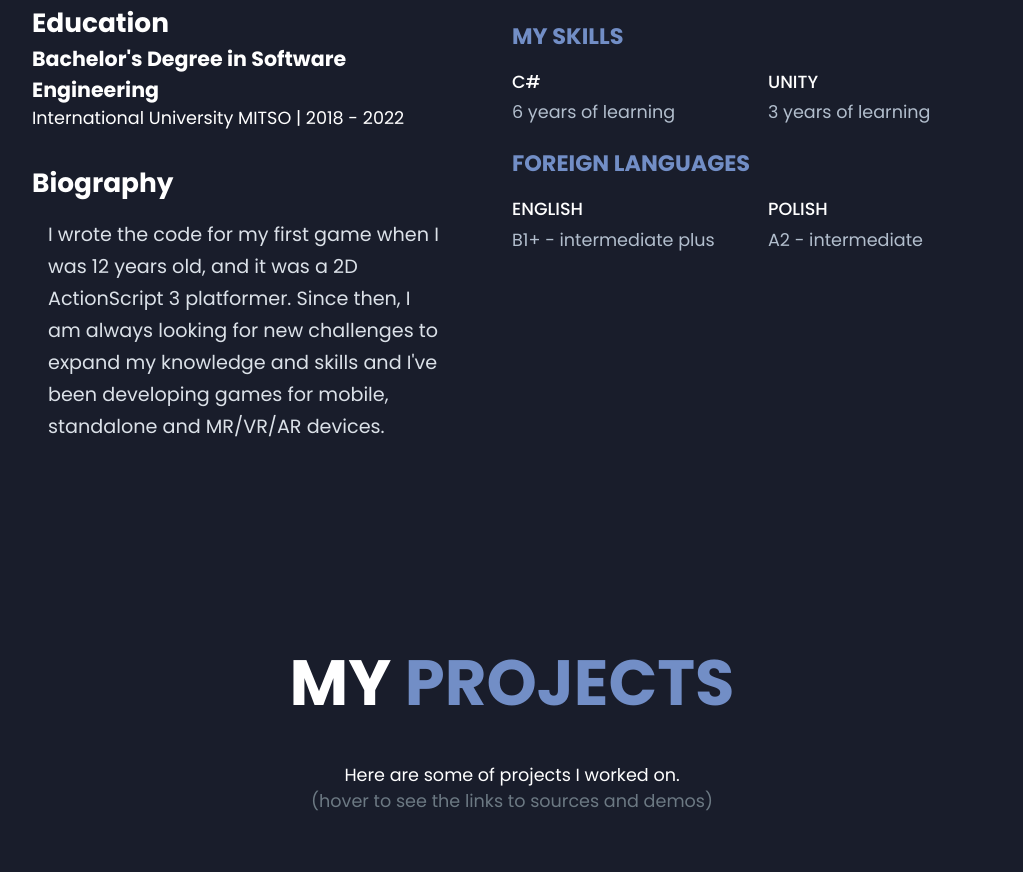
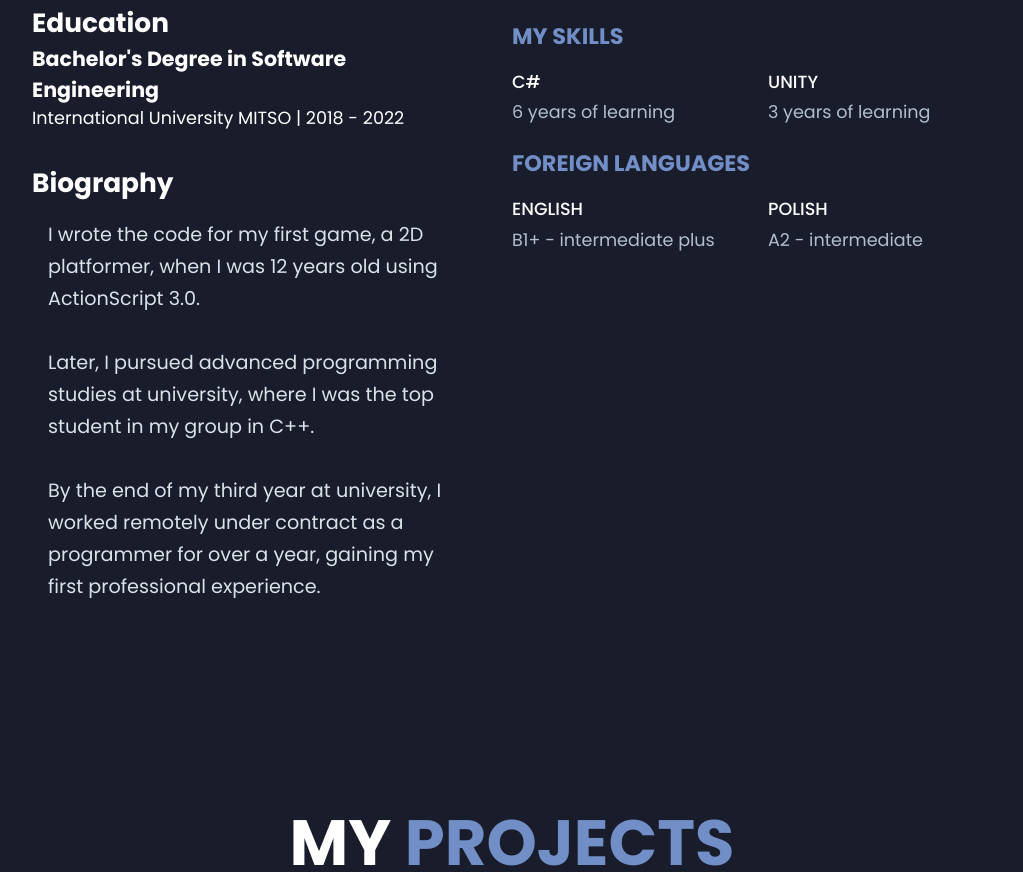
Before and after one commit to YahorPaulovich/Portfolio, a plain HTML site: page index.html in a window 1280 px wide. Shown: the part 1184-2056 px from the top of the page, without its empty margins (128-1151 px from the left). Drawn offline with Linux system fonts and the light colour scheme.

Commit message:
The biography column has been updated

```diff
--- a/index.html
+++ b/index.html
@@ -31,7 +31,7 @@
             <p>I specialize in writing clean code architecture using DI, applying design patterns, and implementing various gameplay mechanics. </p>
             <p>I love to solve complicated problems in a simple and beautiful way and by giving a problem to me you can be sure I found a creative solution for it! </p>
             <div class="btn-con">
-              <a href="cv/Yahor Paulovich's Unity Developer CV & Resume 8202024.pdf" class="main-btn">
+              <a href="cv/Yahor Paulovich's Unity Developer CV & Resume.pdf" class="main-btn">
                   <span class="btn-text">Download CV</span>
                   <span class="btn-icon"><i class="fas fa-download"></i></span>
               </a>
@@ -52,7 +52,9 @@
               <p></p>
 
               <h2>Biography</h2>
-              <p>I wrote the code for my first game when I was 12 years old, and it was a 2D ActionScript 3 platformer. Since then, I am always looking for new challenges to expand my knowledge and skills and I've been developing games for mobile, standalone and MR/VR/AR devices. </p>
+              <p>I wrote the code for my first game, a 2D platformer, when I was 12 years old using ActionScript 3.0.</p>
+              <p>Later, I pursued advanced programming studies at university, where I was the top student in my group in C++.</p>
+              <p>By the end of my third year at university, I worked remotely under contract as a programmer for over a year, gaining my first professional experience.</p>
             </div>
 
             <div class="about-stats">
```
Also changed, not shown: 2 other files.
